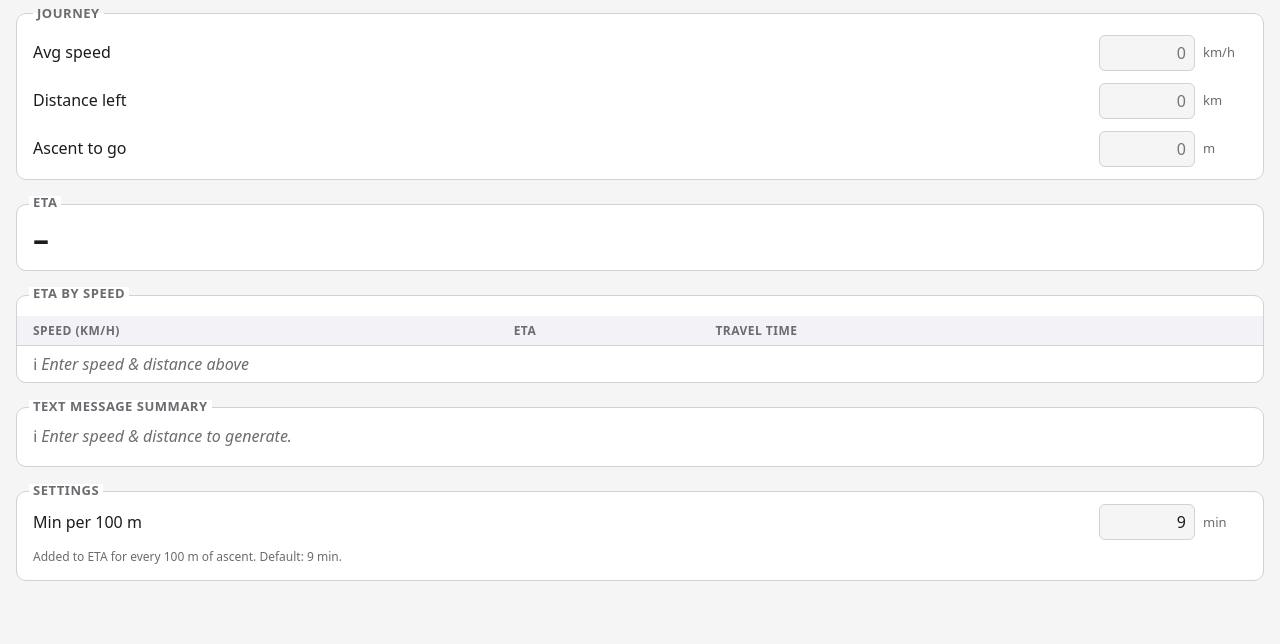
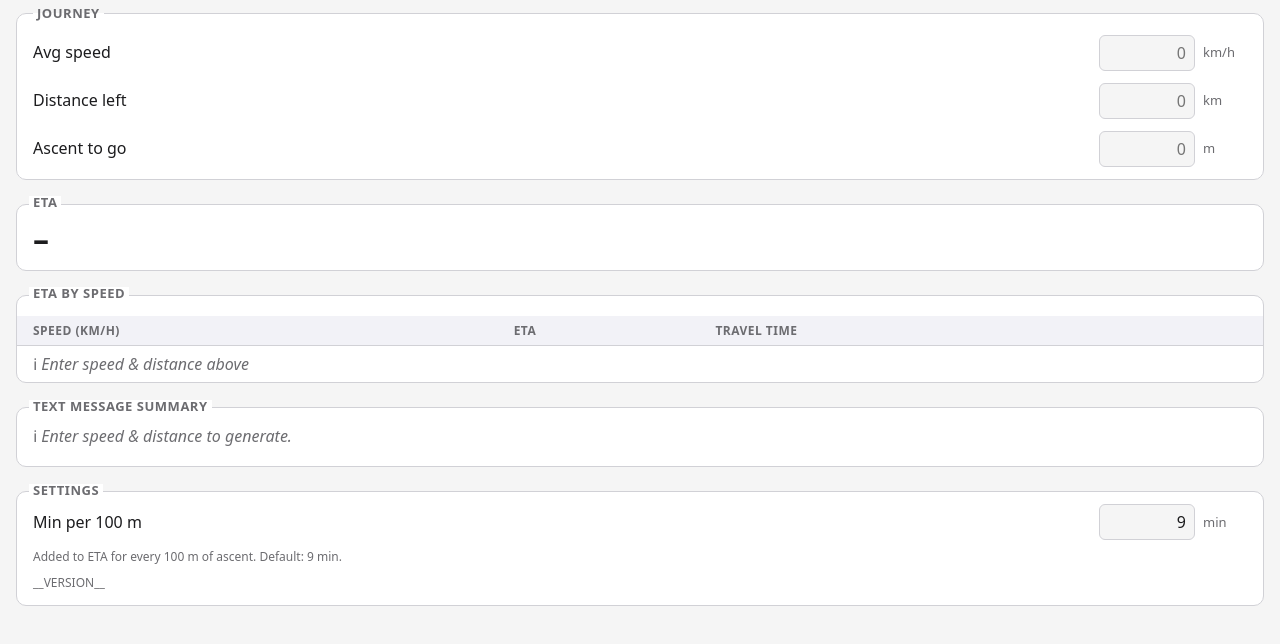
Before and after one commit to formspiel/bike-eta-calculator, a plain HTML site: page index.html in a window 1280 px wide. Both pictures are taken after a click on the button "Settings". Shown: the part 62-706 px from the top of the page. Drawn offline with Linux system fonts and the light colour scheme.

Commit message:
Add version stamp injected at deploy time (#8)
* Disable IPv6 on runner to fix EPSV ECONNRESET (gai.conf approach ineffective)

https://claude.ai/code/session_019iMizEjKyJLNXzBmxYC7n4

* Document EPSV ECONNRESET root cause and fix in notes

https://claude.ai/code/session_019iMizEjKyJLNXzBmxYC7n4

* Add ascent input, climbing penalty, and settings card

https://claude.ai/code/session_019iMizEjKyJLNXzBmxYC7n4

* Add planned stop input; scroll settings into view on open

https://claude.ai/code/session_019iMizEjKyJLNXzBmxYC7n4

* Add version stamp injected at deploy time

https://claude.ai/code/session_019iMizEjKyJLNXzBmxYC7n4

---------

Co-authored-by: Claude <noreply@anthropic.com>

```diff
--- a/index.html
+++ b/index.html
@@ -297,6 +297,7 @@
       <span class="unit" aria-hidden="true">min</span>
     </div>
     <p class="settings-note" data-i18n="penaltyNote">Added to ETA for every 100 m of ascent. Default: 9 min.</p>
+    <p class="settings-note" id="app-version">__VERSION__</p>
   </div>
 </main>
 
```
Also changed, not shown: 1 other file.
